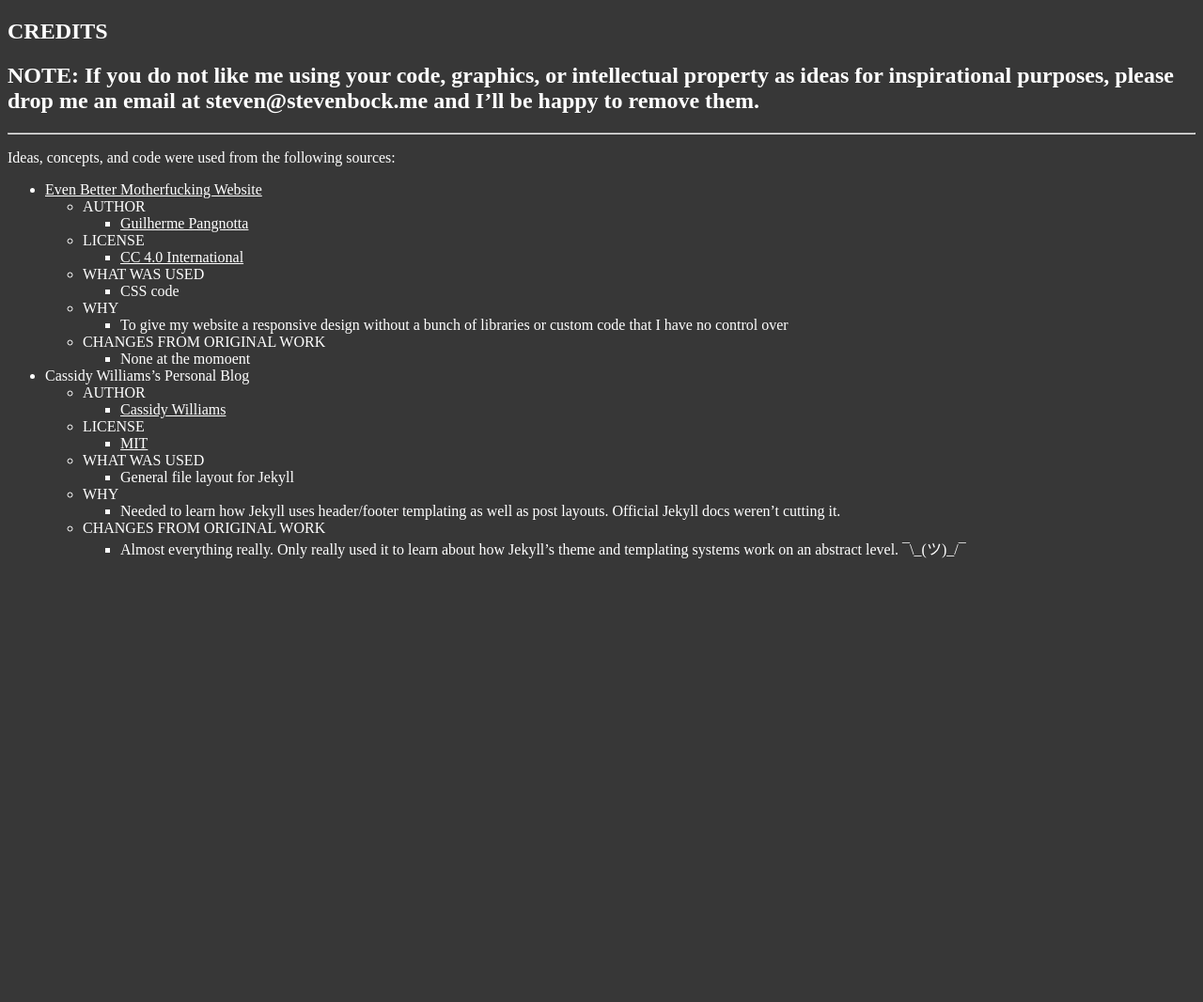
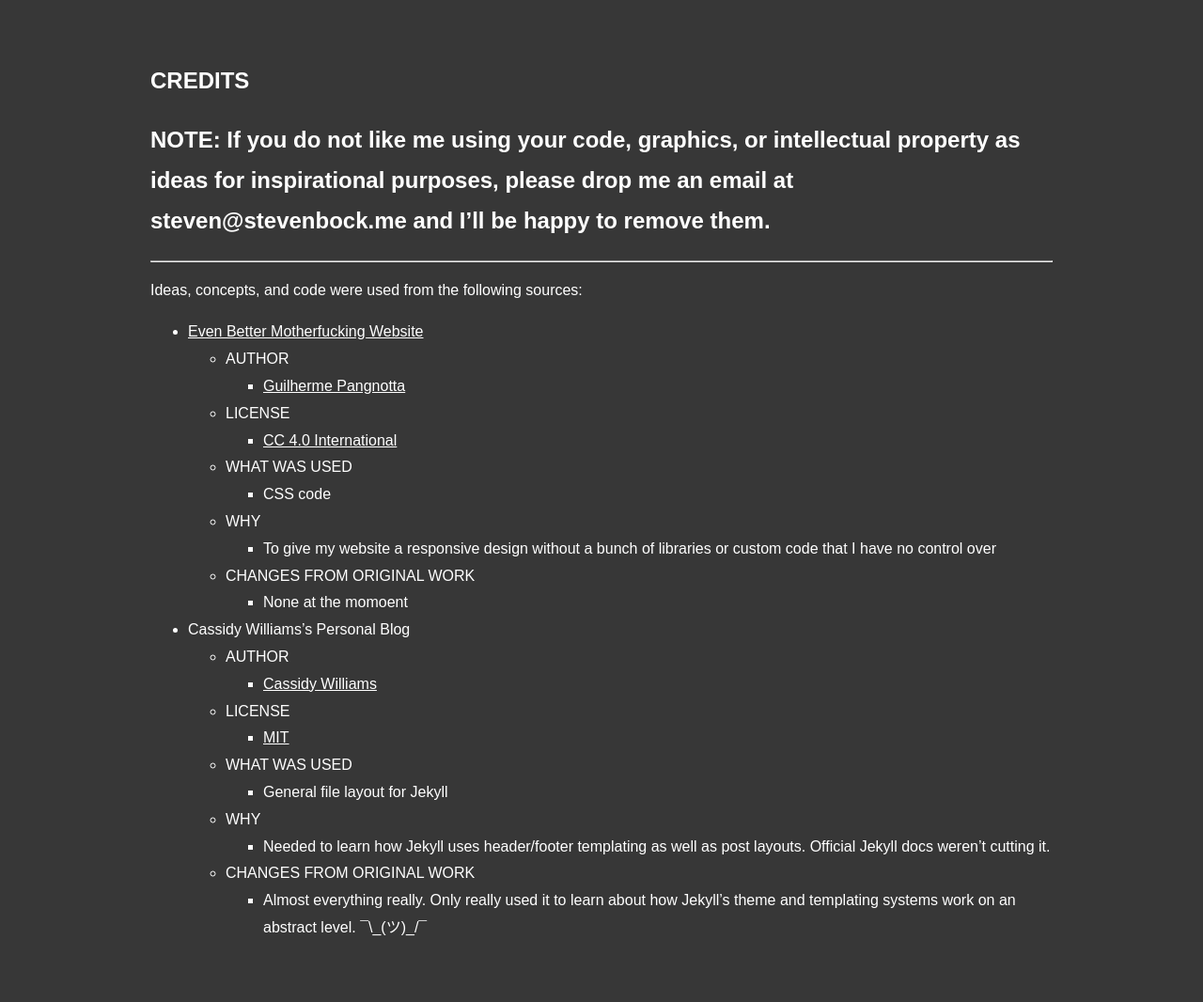
Before and after one commit to dabockster/dabockster.github.io, a Jekyll site: the page built from CREDITS.md, in a window 1280 px wide. Shown: the whole page at 94% size. Built offline with Jekyll 4.4.1, drawn with Linux system fonts in a browser that asks for light colours; our own code applies the rules of GitHub Pages for plain Markdown files; before the commit the page ends 900 px from its top, so only the background shows below that.

Commit message:
Figured out the spacing issue

```diff
--- a/assets/css/main.css
+++ b/assets/css/main.css
@@ -12,3 +12,12 @@
 p, h1, h2, h3, a, span, li, aside {
     color: #FFFFFF;
 }
+
+/* Set sitewide spacing rules */
+body {
+    margin: 5% auto;
+    font-size: 16px;
+    line-height: 1.8;
+    max-width: 75%;
+    font-family: Arial, sans-serif;
+}
```
